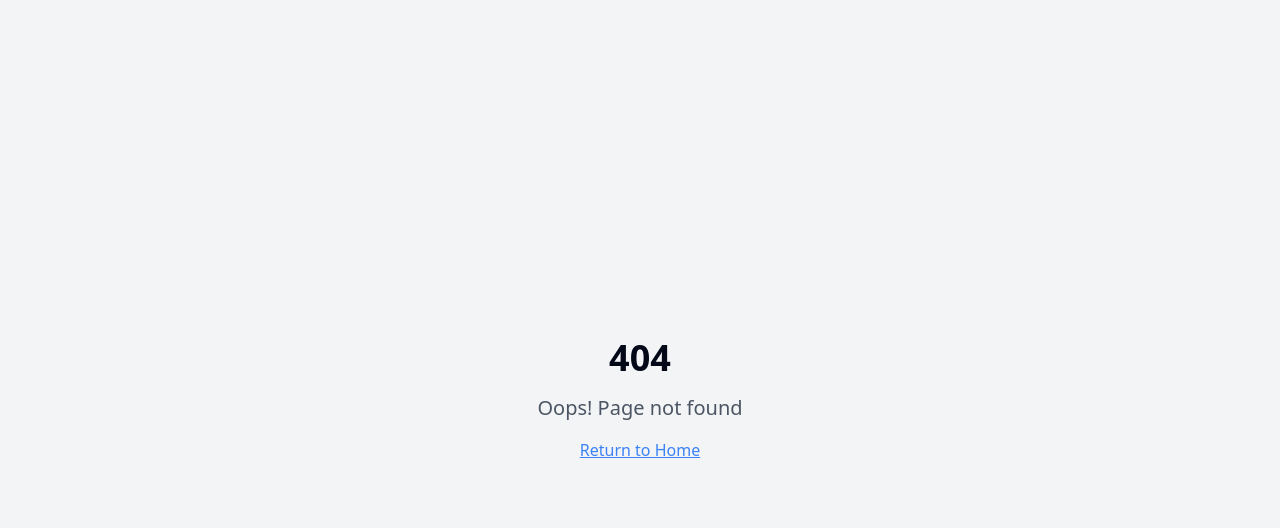
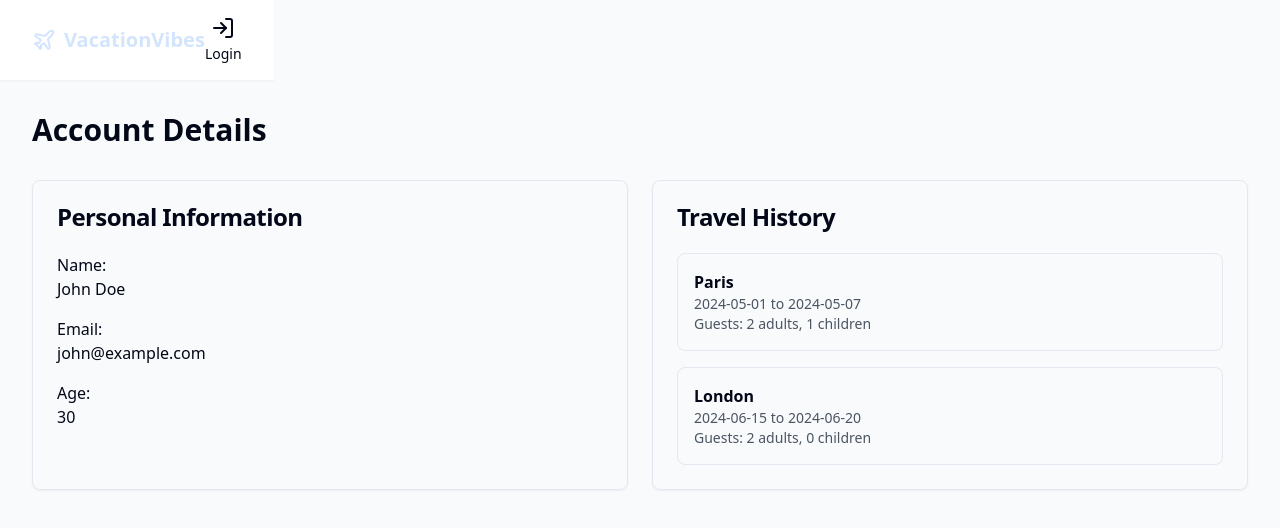
Before and after one commit to UdhayaSaravan/aichatbot-travel-tour-website, a React (Vite) app: page /account in a window 1280 px wide. Before the commit this address had no page. Shown: the top 528 px of the page. Built offline with nearby package versions, Linux system fonts and the light colour scheme.

Commit message:
feat: Implement account menu
Move the navigation menu to the right side and add an account menu.
The account menu displays user details such as booked travels, name, email, and age.

```diff
--- a/src/App.tsx
+++ b/src/App.tsx
@@ -11,6 +11,7 @@ import Services from "./pages/Services";
 import Login from "./pages/Login";
 import SignIn from "./pages/SignIn";
 import PlaceDetail from "./pages/PlaceDetail";
+import Account from "./pages/Account";
 
 const queryClient = new QueryClient();
 
@@ -28,6 +29,7 @@ const App = () => (
             <Route path="/login" element={<Login />} />
             <Route path="/signin" element={<SignIn />} />
             <Route path="/place/:id" element={<PlaceDetail />} />
+            <Route path="/account" element={<Account />} />
             <Route path="*" element={<NotFound />} />
           </Routes>
         </BrowserRouter>
--- a/src/components/Navigation.tsx
+++ b/src/components/Navigation.tsx
@@ -1,10 +1,18 @@
 
 import React from 'react';
-import { Home, Info, Wrench, LogIn, Plane, LogOut } from 'lucide-react';
+import { Home, Info, Wrench, LogIn, Plane, User } from 'lucide-react';
 import { NavigationMenu, NavigationMenuList, NavigationMenuItem } from "@/components/ui/navigation-menu";
 import { Link, useNavigate } from 'react-router-dom';
 import { useUser } from '../contexts/UserContext';
 import { Avatar, AvatarFallback } from './ui/avatar';
+import {
+  DropdownMenu,
+  DropdownMenuContent,
+  DropdownMenuItem,
+  DropdownMenuLabel,
+  DropdownMenuSeparator,
+  DropdownMenuTrigger,
+} from "@/components/ui/dropdown-menu";
 import {
   AlertDialog,
   AlertDialogCancel,
@@ -28,6 +36,10 @@ const Navigation = () => {
     navigate('/');
   };
 
+  const navigateToAccount = () => {
+    navigate('/account');
+  };
+
   return (
     <NavigationMenu className="w-full bg-white shadow-sm">
       <div className="container mx-auto flex justify-between items-center py-4">
@@ -37,54 +49,38 @@ const Navigation = () => {
         </Link>
 
         <NavigationMenuList className="flex items-center space-x-8">
-          <NavigationMenuItem>
-            <Link to="/" className="flex flex-col items-center hover:text-primary-accent transition-colors">
-              <Home className="mb-1" />
-              <span className="text-sm">Home</span>
-            </Link>
-          </NavigationMenuItem>
-          <NavigationMenuItem>
-            <Link to="/about" className="flex flex-col items-center hover:text-primary-accent transition-colors">
-              <Info className="mb-1" />
-              <span className="text-sm">About Us</span>
-            </Link>
-          </NavigationMenuItem>
-          <NavigationMenuItem>
-            <Link to="/services" className="flex flex-col items-center hover:text-primary-accent transition-colors">
-              <Wrench className="mb-1" />
-              <span className="text-sm">Services</span>
-            </Link>
-          </NavigationMenuItem>
-          <NavigationMenuItem>
-            {isLoggedIn ? (
-              <AlertDialog>
-                <AlertDialogTrigger>
+          {isLoggedIn ? (
+            <NavigationMenuItem>
+              <DropdownMenu>
+                <DropdownMenuTrigger>
                   <Avatar className="cursor-pointer">
                     <AvatarFallback className="bg-primary text-primary-foreground">
                       {emailInitial}
                     </AvatarFallback>
                   </Avatar>
-                </AlertDialogTrigger>
-                <AlertDialogContent>
-                  <AlertDialogHeader>
-                    <AlertDialogTitle>Are you sure you want to logout?</AlertDialogTitle>
-                    <AlertDialogDescription>
-                      You will need to login again to access your account.
-                    </AlertDialogDescription>
-                  </AlertDialogHeader>
-                  <AlertDialogFooter>
-                    <AlertDialogCancel>No</AlertDialogCancel>
-                    <Button onClick={handleLogout} variant="destructive">Yes</Button>
-                  </AlertDialogFooter>
-                </AlertDialogContent>
-              </AlertDialog>
-            ) : (
+                </DropdownMenuTrigger>
+                <DropdownMenuContent align="end">
+                  <DropdownMenuLabel>My Account</DropdownMenuLabel>
+                  <DropdownMenuSeparator />
+                  <DropdownMenuItem onClick={navigateToAccount}>
+                    <User className="mr-2 h-4 w-4" />
+                    <span>Profile</span>
+                  </DropdownMenuItem>
+                  <DropdownMenuItem onClick={handleLogout}>
+                    <LogIn className="mr-2 h-4 w-4" />
+                    <span>Logout</span>
+                  </DropdownMenuItem>
+                </DropdownMenuContent>
+              </DropdownMenu>
+            </NavigationMenuItem>
+          ) : (
+            <NavigationMenuItem>
               <Link to="/login" className="flex flex-col items-center hover:text-primary-accent transition-colors">
                 <LogIn className="mb-1" />
                 <span className="text-sm">Login</span>
               </Link>
-            )}
-          </NavigationMenuItem>
+            </NavigationMenuItem>
+          )}
         </NavigationMenuList>
       </div>
     </NavigationMenu>
--- /dev/null
+++ b/src/pages/Account.tsx
@@ -0,0 +1,86 @@
+
+import React from 'react';
+import Navigation from '../components/Navigation';
+import { Card, CardContent, CardHeader, CardTitle } from "@/components/ui/card";
+import { useUser } from '../contexts/UserContext';
+
+// Mock data for demonstration - in a real app, this would come from your backend
+const mockUserData = {
+  name: "John Doe",
+  email: "john@example.com",
+  age: 30,
+  bookings: [
+    {
+      id: 1,
+      destination: "Paris",
+      startDate: "2024-05-01",
+      endDate: "2024-05-07",
+      guests: { adults: 2, children: 1 }
+    },
+    {
+      id: 2,
+      destination: "London",
+      startDate: "2024-06-15",
+      endDate: "2024-06-20",
+      guests: { adults: 2, children: 0 }
+    }
+  ]
+};
+
+const Account = () => {
+  const { userEmail } = useUser();
+
+  return (
+    <div className="min-h-screen bg-gray-50">
+      <Navigation />
+      <div className="container mx-auto py-8">
+        <h1 className="text-3xl font-bold mb-8">Account Details</h1>
+
+        <div className="grid gap-6 md:grid-cols-2">
+          <Card>
+            <CardHeader>
+              <CardTitle>Personal Information</CardTitle>
+            </CardHeader>
+            <CardContent className="space-y-4">
+              <div>
+                <label className="font-medium">Name:</label>
+                <p>{mockUserData.name}</p>
+              </div>
+              <div>
+                <label className="font-medium">Email:</label>
+                <p>{userEmail || mockUserData.email}</p>
+              </div>
+              <div>
+                <label className="font-medium">Age:</label>
+                <p>{mockUserData.age}</p>
+              </div>
+            </CardContent>
+          </Card>
+
+          <Card>
+            <CardHeader>
+              <CardTitle>Travel History</CardTitle>
+            </CardHeader>
+            <CardContent>
+              <div className="space-y-4">
+                {mockUserData.bookings.map((booking) => (
+                  <div key={booking.id} className="p-4 border rounded-lg">
+                    <h3 className="font-semibold">{booking.destination}</h3>
+                    <p className="text-sm text-gray-600">
+                      {booking.startDate} to {booking.endDate}
+                    </p>
+                    <p className="text-sm text-gray-600">
+                      Guests: {booking.guests.adults} adults, {booking.guests.children} children
+                    </p>
+                  </div>
+                ))}
+              </div>
+            </CardContent>
+          </Card>
+        </div>
+      </div>
+    </div>
+  );
+};
+
+export default Account;
```
